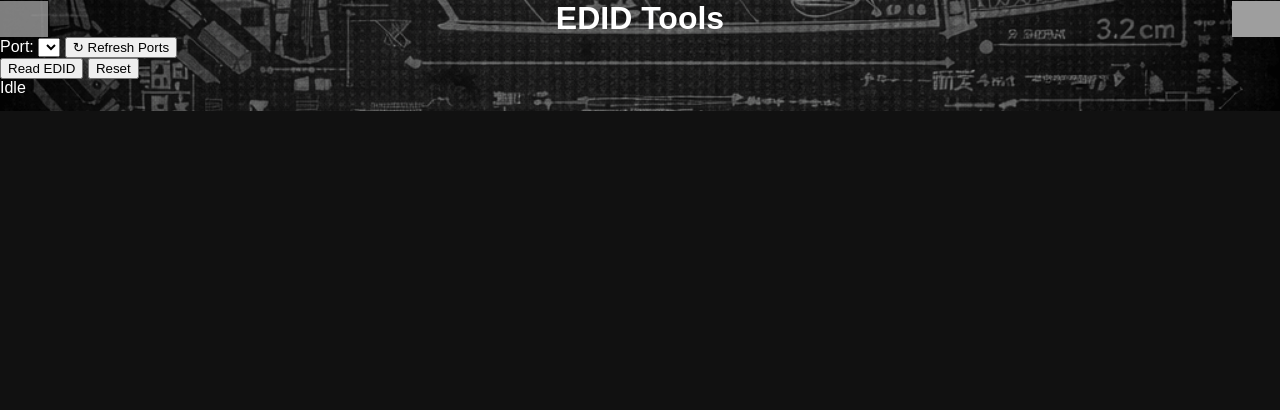
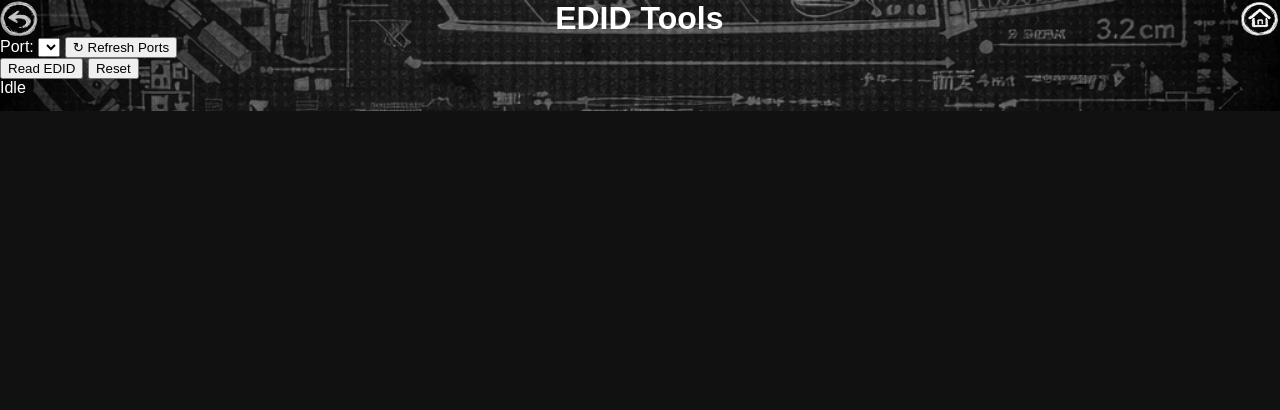
Before and after one commit to padge81/AmuseTechTools, a Flask app: page /edid in a window 1280 px wide. Shown: the top 410 px of the page. Run offline with Flask 3, Linux system fonts and the light colour scheme; data that the repository does not hold is empty; grey boxes are pictures that could not be loaded.

Commit message:
Update edid_tools.html

```diff
--- a/frontend/templates/edid_tools.html
+++ b/frontend/templates/edid_tools.html
@@ -7,11 +7,11 @@
     <!-- Top navigation -->
     <!-- ============================= -->
 <div class="top-nav">
-    <img src="/static/img/back.png" class="nav-btn" onclick="navBack()">
+    <img src="/static/images/btn-back.png" class="nav-btn" onclick="navBack()">
 
     <h1 class="page-title">EDID Tools</h1>
 
-    <img src="/static/img/home.png" class="nav-btn" onclick="navHome()">
+    <img src="/static/images/btn-home.png" class="nav-btn" onclick="navHome()">
 </div>
 
 
```
